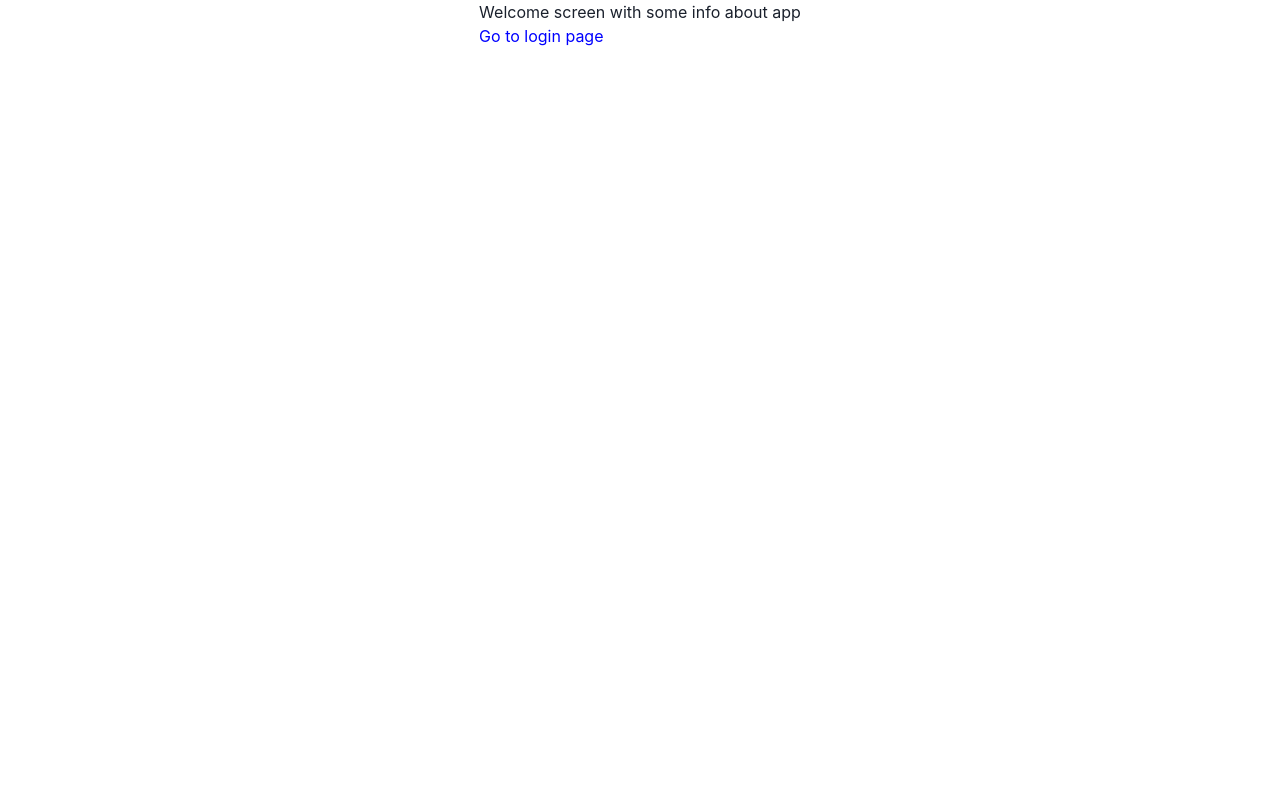
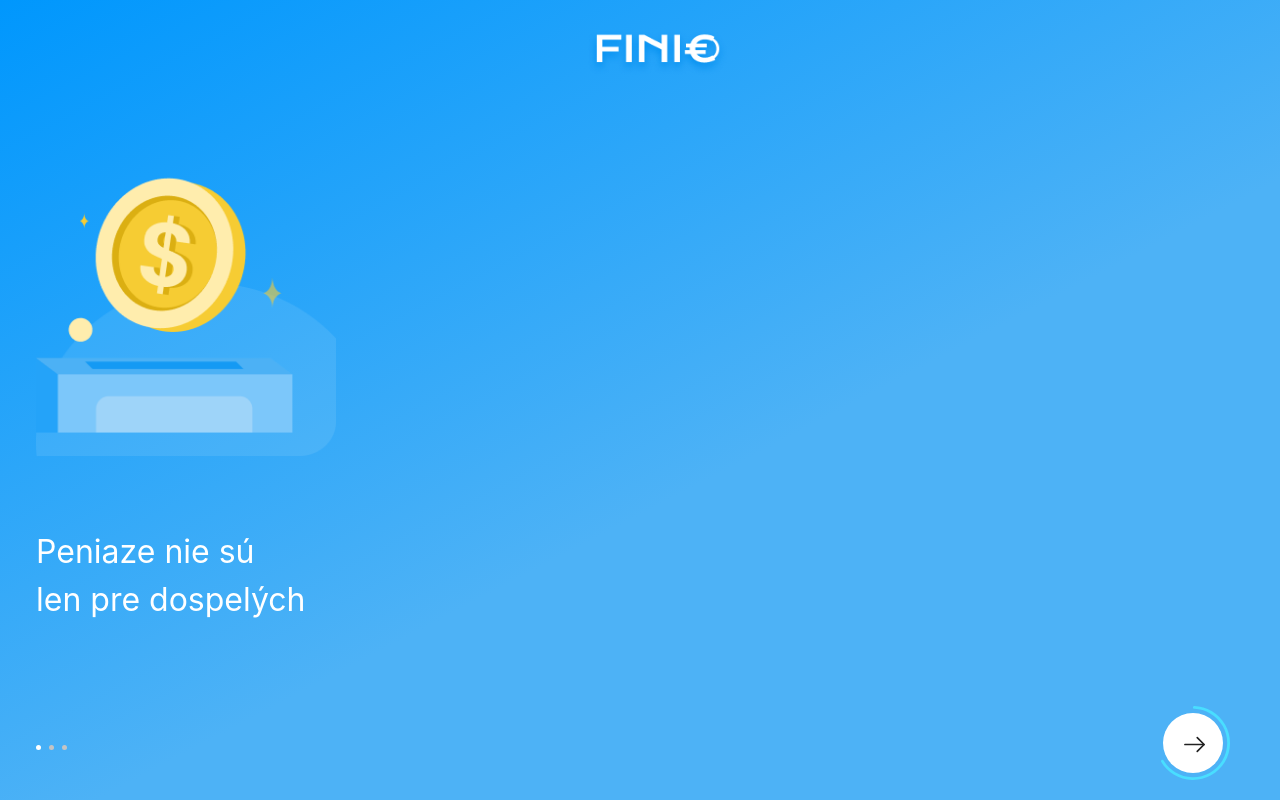
Before and after one commit to samuelfarkas/hk2022-tbd, a React (Vite) app: page / in a window 1280 px wide. Built offline with nearby package versions, Linux system fonts and the light colour scheme.

Commit message:
add intro

```diff
--- a/src/screens/intro/Intro.tsx
+++ b/src/screens/intro/Intro.tsx
@@ -1,12 +1,98 @@
-import React from "react"
-import { Link } from "react-router-dom"
+import { Button, Flex, Grid, Img, Text } from "@chakra-ui/react"
+import React, { useEffect, useState } from "react"
+import { Link, useNavigate } from "react-router-dom"
 
 export const Intro = () => {
+  const navigate = useNavigate()
+  const [step, setStep] = useState(1)
+
+  useEffect(() => {
+    if (step === 4) {
+      navigate("login")
+    }
+  }, [step])
   return (
-    <div>
-        Welcome screen with some info about app
-        <br/>
-      <Link to="/login">Go to login page</Link>
-    </div>
+    <Flex
+      pt="30px"
+      pl="36px"
+      flex={1}
+      justifyContent="space-between"
+      flexDirection="column"
+      w="100%"
+      minHeight="100vh"
+      h="100%"
+      background="linear-gradient(152.35deg, #0097FD 0%, #4DB2F6 57.84%)"
+    >
+      <Flex width="100%" justify="center" mb="10px">
+        <Img src="./logo.png" width="100%" maxWidth="140px" />
+      </Flex>
+      <Img src="./image.png" width="100%" maxWidth="300px" />
+      <Flex width="100%" maxWidth="270px">
+        <Text color="white" fontSize="32px">
+          {step === 1 && "Peniaze nie sú len pre dospelých"}
+          {step === 2 && "Sprav úlohy, vzdelávaj sa a zárabaj!"}
+          {step === 3 && "Splň si svoje sny! Našetri si na ciele"}
+        </Text>
+      </Flex>
+      <Flex mb="10px" align="center" justify="space-between" mt="10px">
+        <Grid gridGap="8px" gridTemplateColumns="repeat(3, 5px)">
+          <Flex
+            backgroundColor={step === 1 ? "white" : "#C4C4C4"}
+            borderRadius="50%"
+            w="5px"
+            h="5px"
+          />
+          <Flex
+            backgroundColor={step === 2 ? "white" : "#C4C4C4"}
+            borderRadius="50%"
+            w="5px"
+            h="5px"
+          />
+          <Flex
+            backgroundColor={step === 3 ? "white" : "#C4C4C4"}
+            borderRadius="50%"
+            w="5px"
+            h="5px"
+          />
+        </Grid>
+        <Flex
+          mr="50px"
+          mb="10px"
+          onClick={() => {
+            setStep((step) => step + 1)
+          }}
+        >
+          <svg
+            width="70"
+            height="74"
+            viewBox="0 0 70 74"
+            fill="none"
+            xmlns="http://www.w3.org/2000/svg"
+          >
+            <circle cx="33" cy="37" r="30" fill="white" />
+            <path
+              d="M33 1.38684C33 0.620907 33.6212 -0.00271374 34.3866 0.0259854C40.4438 0.253108 46.3603 1.96549 51.6113 5.02159C57.2624 8.3105 61.941 13.0382 65.1708 18.7233C68.4006 24.4084 70.0662 30.8479 69.998 37.386C69.9298 43.9241 68.1302 50.3274 64.7825 55.9439C61.4348 61.5604 56.6586 66.1894 50.9401 69.3597C45.2216 72.53 38.7651 74.1284 32.2281 73.9919C25.691 73.8555 19.3068 71.9893 13.7256 68.5832C8.5394 65.4182 4.21864 61.0287 1.13734 55.8088C0.747984 55.1492 1.00101 54.3062 1.67472 53.9418C2.34843 53.5774 3.18753 53.8299 3.57888 54.4883C6.42566 59.2776 10.4027 63.3059 15.1705 66.2156C20.3333 69.3663 26.2389 71.0927 32.2859 71.2189C38.333 71.3451 44.3054 69.8666 49.5952 66.9339C54.885 64.0013 59.3032 59.7192 62.4 54.5238C65.4967 49.3284 67.1614 43.4051 67.2245 37.3571C67.2876 31.309 65.7468 25.3523 62.7592 20.0934C59.7715 14.8345 55.4436 10.4612 50.2161 7.41882C45.3887 4.60929 39.9534 3.02744 34.3865 2.80176C33.6212 2.77074 33 2.15276 33 1.38684Z"
+              fill="#49DEFF"
+            />
+            <path
+              d="M37.2558 31.6803L44.0939 38.5184L37.2558 45.3564"
+              stroke="#212121"
+              stroke-width="1.6898"
+              stroke-miterlimit="10"
+              stroke-linecap="round"
+              stroke-linejoin="round"
+            />
+            <path
+              d="M24.943 38.5184H43.9025"
+              stroke="#212121"
+              stroke-width="1.6898"
+              stroke-miterlimit="10"
+              stroke-linecap="round"
+              stroke-linejoin="round"
+            />
+          </svg>
+        </Flex>
+      </Flex>
+    </Flex>
   )
 }
```
Also changed, not shown: image.png (added), logo.png (added).
